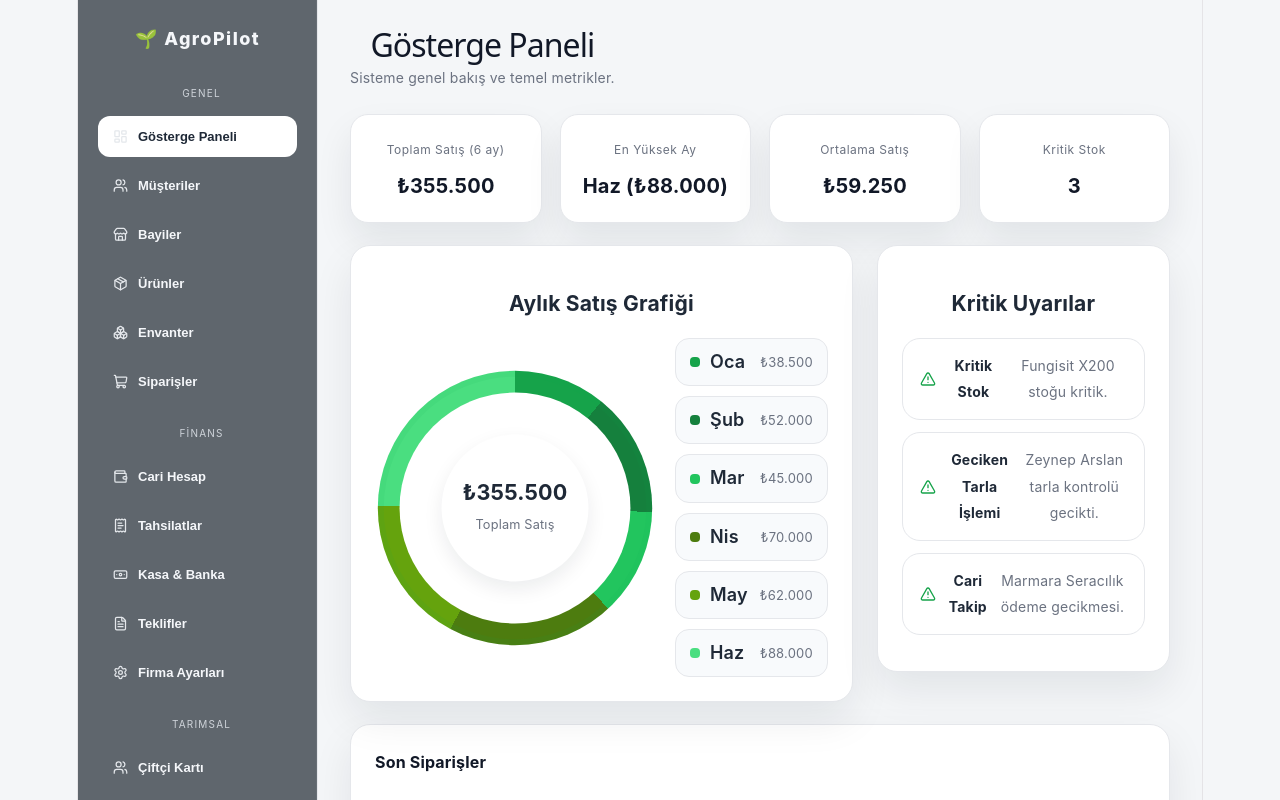
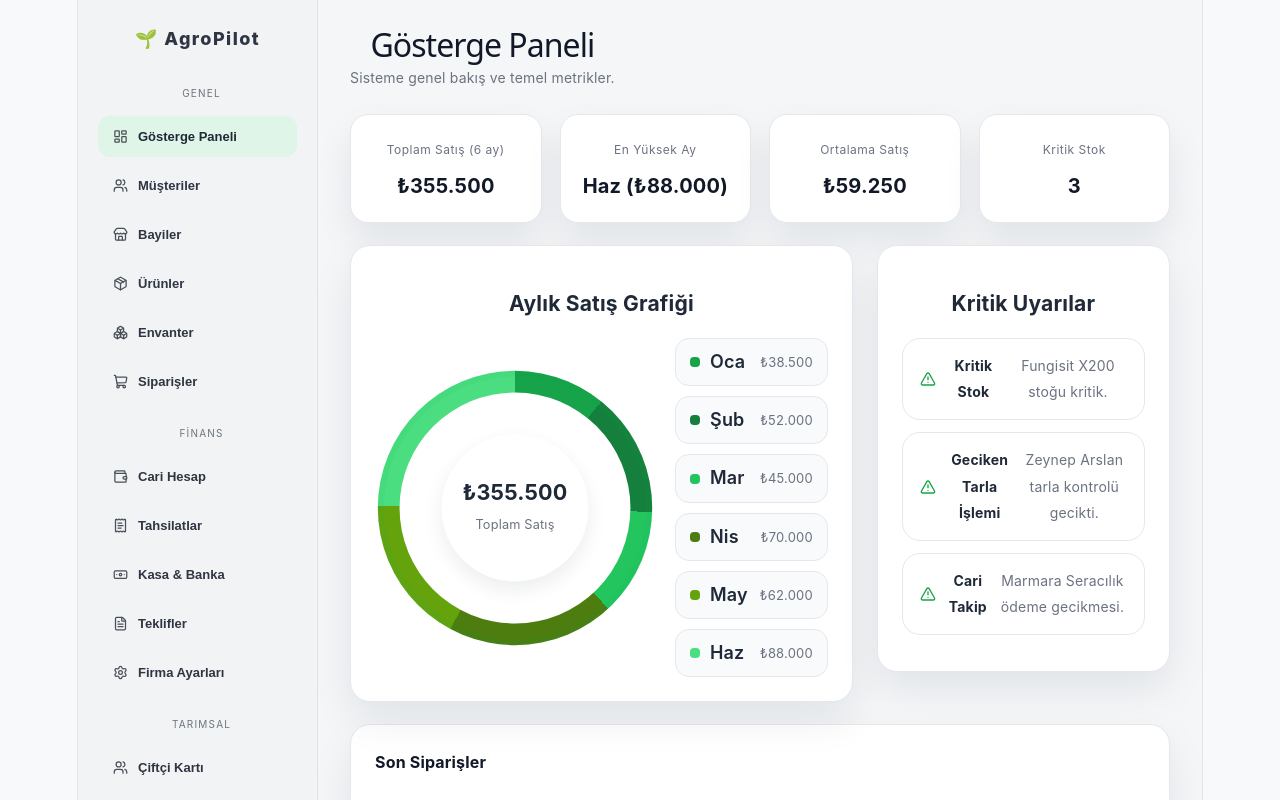
Before and after one commit to mgorkem19/AGROPILOT-ERP, a React (Vite) app: page / in a window 1280 px wide. Shown: the top 800 px of the page. Built offline with nearby package versions, Linux system fonts and the light colour scheme.

Commit message:
Yazi renkleri duzeltildi

```diff
--- a/src/App.css
+++ b/src/App.css
@@ -7,7 +7,7 @@ html, body {
 
 body {
   margin: 0;
-  background: #f4f6f8;
+  background: #f8f9fa;
   color: #1f2937;
   font-family: Inter, system-ui, -apple-system, BlinkMacSystemFont, "Segoe UI", sans-serif;
   min-height: 100vh;
@@ -17,7 +17,7 @@ body {
   min-height: 100vh;
   display: flex;
   justify-content: center;
-  background: #f4f6f8;
+  background: #e9ecef;
   width: 100%;
   max-width: 1420px;
   margin: 0 auto;
@@ -27,8 +27,8 @@ aside {
   width: 240px;
   min-width: 240px;
   min-height: 100vh;
-  background: #5f666d;
-  border-right: 1px solid #e5e7eb;
+  background: #f1f3f5;
+  border-right: 1px solid #dee2e6;
   padding: 26px 20px;
   position: sticky;
   top: 0;
@@ -36,7 +36,7 @@ aside {
 }
 
 .logo {
-  color: #f5f7fa;
+  color: #2f3542;
   font-size: 18px;
   font-weight: 800;
   letter-spacing: 0.08em;
@@ -47,7 +47,7 @@ aside {
 
 .group small {
   display: block;
-  color: #cfd4da;
+  color: #6c757d;
   font-size: 10px;
   text-transform: uppercase;
   letter-spacing: 0.12em;
@@ -60,7 +60,7 @@ aside button {
   align-items: center;
   gap: 10px;
   background: transparent;
-  color: #f5f7fa;
+  color: #2f3542;
   border: 1px solid transparent;
   padding: 12px 14px;
   border-radius: 12px;
@@ -71,15 +71,15 @@ aside button {
   transition: all 180ms ease;
 }
 
-aside button svg { color: #e4e7eb; }
+aside button svg { color: #495057; }
 
 aside button:hover {
-  background: #5a616b;
-  color: #f5f7fa;
+  background: #e6eaed;
+  color: #2f3542;
 }
 
 aside button.active {
-  background: #ffffff;
+  background: #dff5e7;
   color: #1f2937;
 }
 
```
